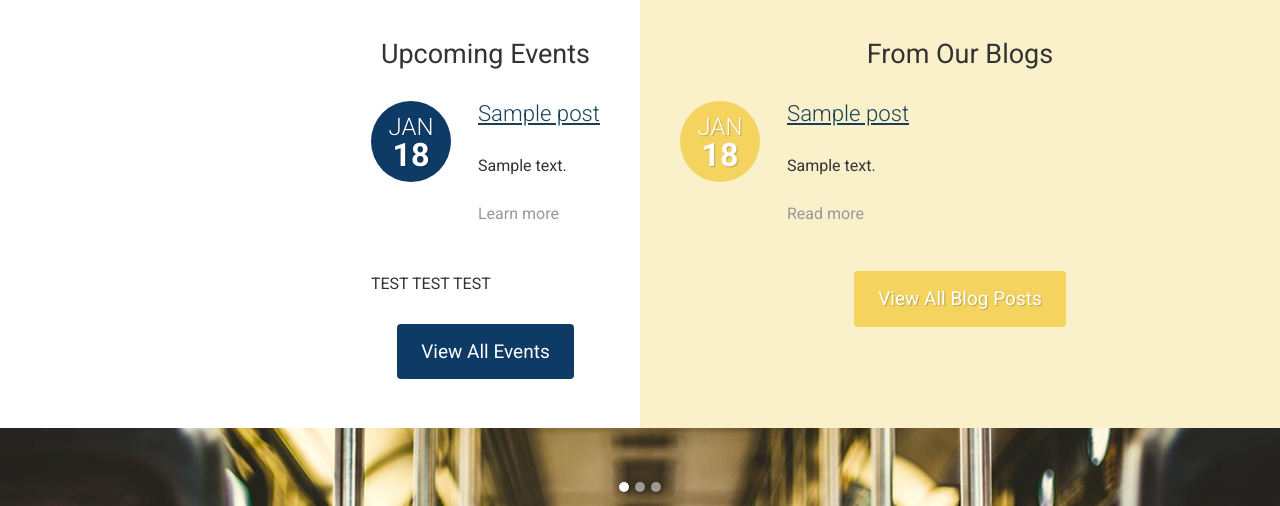
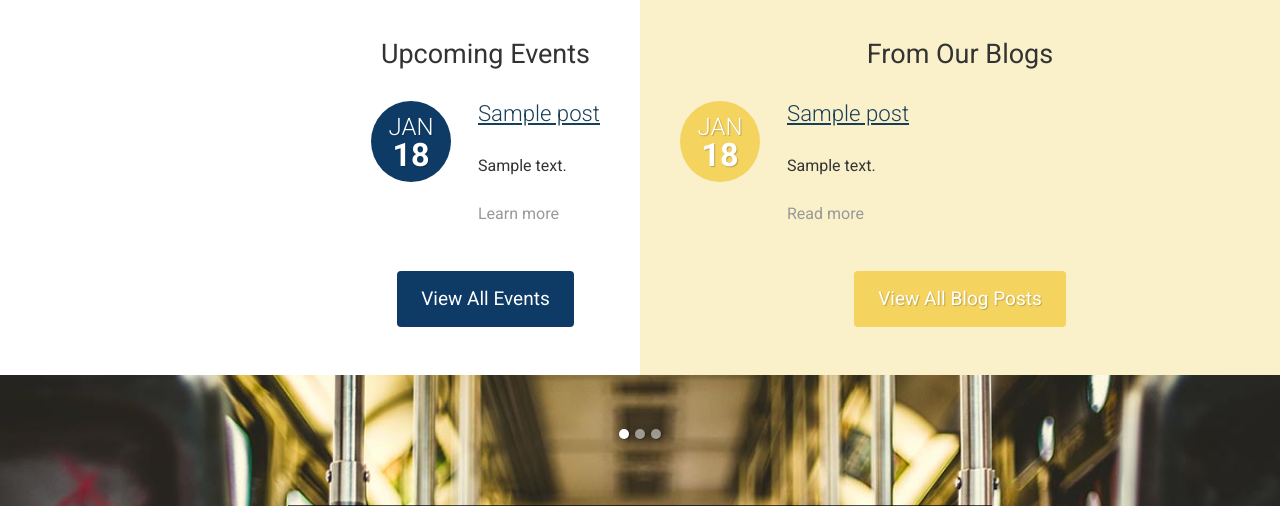
Before and after one commit to juleschatt-hub/FictionalUniversity, a WordPress theme: template themes/fictional-university-theme/front-page.php in a window 1280 px wide. Shown: the part 508-1014 px from the top of the page. Run offline with PHP 8.4 and a stand-in for WordPress, Linux system fonts and the light colour scheme; the site name, menu and one post (Sample post) are stand-ins, and other content is empty; some libraries are stand-ins or nearby versions.

Commit message:
deleted test

```diff
--- a/themes/fictional-university-theme/template-parts/content-event.php
+++ b/themes/fictional-university-theme/template-parts/content-event.php
@@ -15,7 +15,3 @@
         } ?> <a href="<?php the_permalink(); ?>" class="nu gray">Learn more</a></p>
   </div>
 </div>
-
-<div>
-  <p>TEST TEST TEST</p>
-</div>
```
